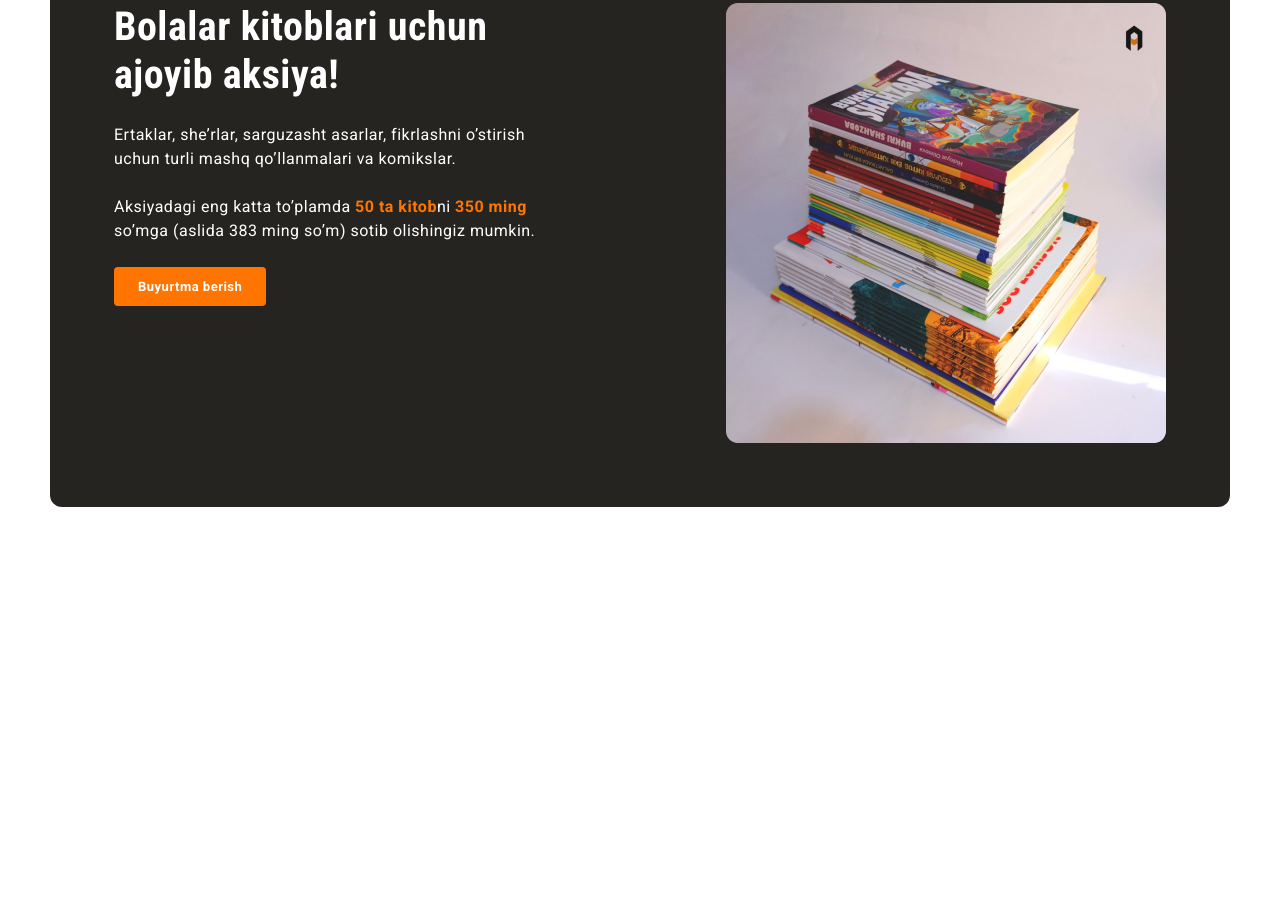
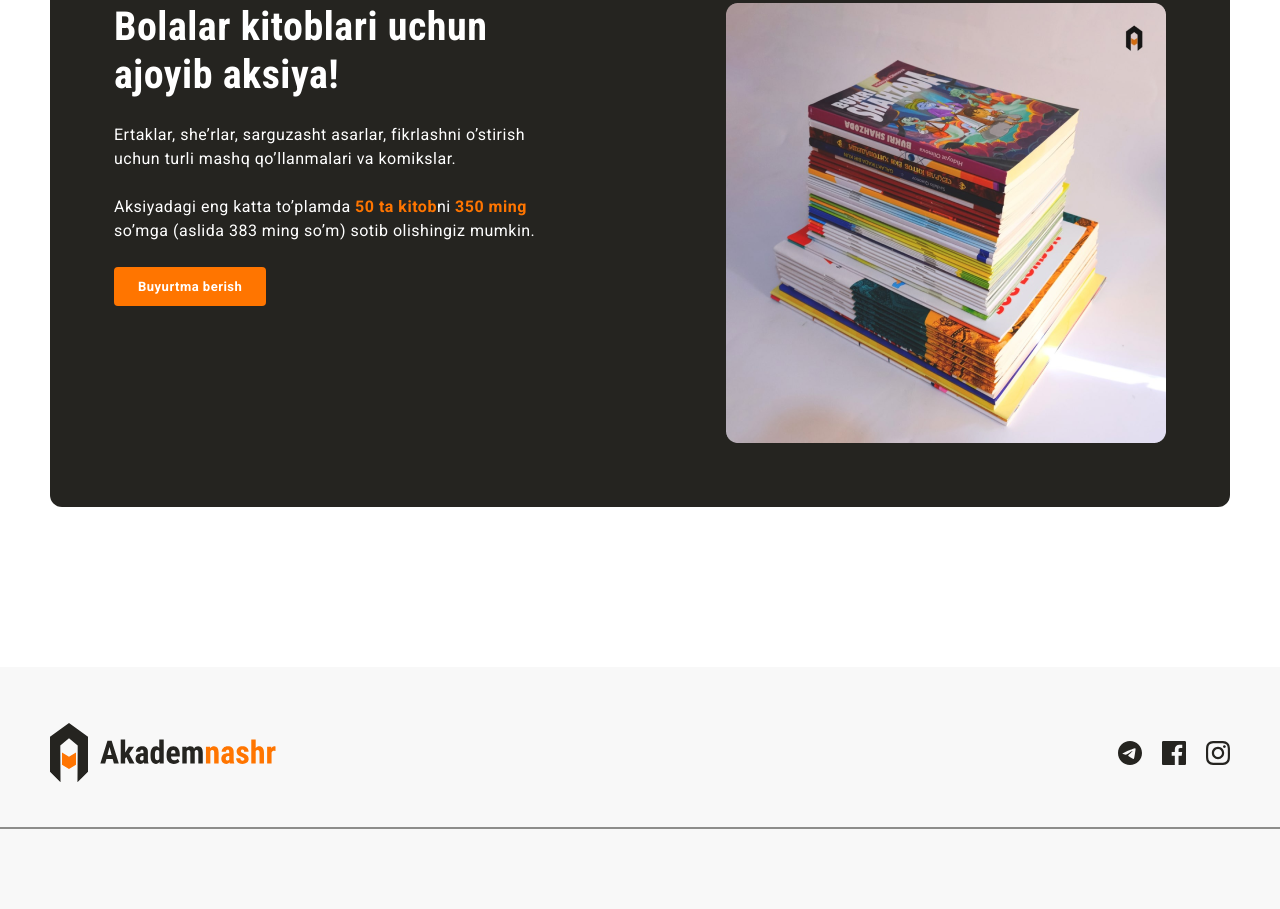
Before and after one commit to sukhrabjan/suhrob-akademnashr, a plain HTML site: page index.html in a window 1280 px wide. Shown: the part 1664-2573 px from the top of the page. Before the commit the page ends 2171 px from the top, so only its background shows below. Drawn offline with Linux system fonts and the light colour scheme.

Commit message:
footer section WIP:the footer part is incomplete

```diff
--- a/index.html
+++ b/index.html
@@ -9,8 +9,10 @@
   <link rel="preconnect" href="https://fonts.gstatic.com" crossorigin>
   <link href="https://fonts.googleapis.com/css2?family=Roboto:wght@400;500;700&display=swap" rel="stylesheet">
   <link rel="preconnect" href="https://fonts.googleapis.com">
-<link rel="preconnect" href="https://fonts.gstatic.com" crossorigin>
-<link href="https://fonts.googleapis.com/css2?family=Roboto+Condensed:wght@700&family=Roboto:wght@400;500;700&display=swap" rel="stylesheet">
+  <link rel="preconnect" href="https://fonts.gstatic.com" crossorigin>
+  <link
+    href="https://fonts.googleapis.com/css2?family=Roboto+Condensed:wght@700&family=Roboto:wght@400;500;700&display=swap"
+    rel="stylesheet">
   <link rel="stylesheet" href="style.css">
 </head>
 
@@ -86,13 +88,50 @@
       <div>
         <h3 class="promo__child">Bolalar kitoblari uchun <br>
           ajoyib aksiya!</h3>
-          <p class="promo__text">Ertaklar, she’rlar, sarguzasht asarlar, fikrlashni o’stirish <br>  uchun turli mashq qo’llanmalari va komikslar.</p>
-          <p class="promo__text">Aksiyadagi eng katta to’plamda <span class="feature__span">50 ta kitob</span>ni <span class="feature__span">350 ming <br></span>  so’mga (aslida 383 ming so’m) sotib olishingiz mumkin.</p>
-          <button class="button">Buyurtma berish</button>
+        <p class="promo__text">Ertaklar, she’rlar, sarguzasht asarlar, fikrlashni o’stirish <br> uchun turli mashq
+          qo’llanmalari va komikslar.</p>
+        <p class="promo__text">Aksiyadagi eng katta to’plamda <span class="feature__span">50 ta kitob</span>ni <span
+            class="feature__span">350 ming <br></span> so’mga (aslida 383 ming so’m) sotib olishingiz mumkin.</p>
+        <button class="button">Buyurtma berish</button>
       </div>
-      <img  src="img/sale-img.png" alt="img" width="440" height="440">
+      <img src="img/sale-img.png" alt="img" width="440" height="440">
     </div>
   </div>
+
+
+  <footer class="footer">
+    <div class="footer__small container">
+      <a href=""><img src="img/logo.svg" alt="logo" width="227" height="60"></a>
+
+      <div>
+        <a class="footer__link" href="##">
+          <svg width="24" height="24" viewBox="0 0 24 24" fill="none" xmlns="http://www.w3.org/2000/svg">
+            <path
+              d="M12 0C5.376 0 0 5.376 0 12C0 18.624 5.376 24 12 24C18.624 24 24 18.624 24 12C24 5.376 18.624 0 12 0ZM17.568 8.16C17.388 10.056 16.608 14.664 16.212 16.788C16.044 17.688 15.708 17.988 15.396 18.024C14.7 18.084 14.172 17.568 13.5 17.124C12.444 16.428 11.844 15.996 10.824 15.324C9.636 14.544 10.404 14.112 11.088 13.416C11.268 13.236 14.34 10.44 14.4 10.188C14.412 10.152 14.412 10.044 14.34 9.972C14.268 9.912 14.172 9.936 14.088 9.948C13.98 9.972 12.3 11.088 9.024 13.296C8.544 13.62 8.112 13.788 7.728 13.776C7.296 13.764 6.48 13.536 5.868 13.332C5.112 13.092 4.524 12.96 4.572 12.54C4.596 12.324 4.896 12.108 5.46 11.88C8.964 10.356 11.292 9.348 12.456 8.868C15.792 7.476 16.476 7.236 16.932 7.236C17.028 7.236 17.256 7.26 17.4 7.38C17.52 7.476 17.556 7.608 17.568 7.704C17.556 7.776 17.58 7.992 17.568 8.16Z"
+              fill="#252420" />
+          </svg>
+
+        </a>
+        <a class="footer__link" href="##">
+          <svg width="24" height="24" viewBox="0 0 24 24" fill="none" xmlns="http://www.w3.org/2000/svg">
+            <path
+              d="M22.675 0H1.325C0.593 0 0 0.593 0 1.325V22.676C0 23.407 0.593 24 1.325 24H12.82V14.706H9.692V11.084H12.82V8.413C12.82 5.313 14.713 3.625 17.479 3.625C18.804 3.625 19.942 3.724 20.274 3.768V7.008L18.356 7.009C16.852 7.009 16.561 7.724 16.561 8.772V11.085H20.148L19.681 14.707H16.561V24H22.677C23.407 24 24 23.407 24 22.675V1.325C24 0.593 23.407 0 22.675 0Z"
+              fill="#252420" />
+          </svg>
+
+        </a>
+        <a class="footer__link" href="##">
+          <svg width="24" height="24" viewBox="0 0 24 24" fill="none" xmlns="http://www.w3.org/2000/svg">
+            <path fill-rule="evenodd" clip-rule="evenodd"
+              d="M12 0C8.741 0 8.333 0.014 7.053 0.072C2.695 0.272 0.273 2.69 0.073 7.052C0.014 8.333 0 8.741 0 12C0 15.259 0.014 15.668 0.072 16.948C0.272 21.306 2.69 23.728 7.052 23.928C8.333 23.986 8.741 24 12 24C15.259 24 15.668 23.986 16.948 23.928C21.302 23.728 23.73 21.31 23.927 16.948C23.986 15.668 24 15.259 24 12C24 8.741 23.986 8.333 23.928 7.053C23.732 2.699 21.311 0.273 16.949 0.073C15.668 0.014 15.259 0 12 0ZM12 2.163C15.204 2.163 15.584 2.175 16.85 2.233C20.102 2.381 21.621 3.924 21.769 7.152C21.827 8.417 21.838 8.797 21.838 12.001C21.838 15.206 21.826 15.585 21.769 16.85C21.62 20.075 20.105 21.621 16.85 21.769C15.584 21.827 15.206 21.839 12 21.839C8.796 21.839 8.416 21.827 7.151 21.769C3.891 21.62 2.38 20.07 2.232 16.849C2.174 15.584 2.162 15.205 2.162 12C2.162 8.796 2.175 8.417 2.232 7.151C2.381 3.924 3.896 2.38 7.151 2.232C8.417 2.175 8.796 2.163 12 2.163ZM5.838 12C5.838 8.597 8.597 5.838 12 5.838C15.403 5.838 18.162 8.597 18.162 12C18.162 15.404 15.403 18.163 12 18.163C8.597 18.163 5.838 15.403 5.838 12ZM12 16C9.791 16 8 14.21 8 12C8 9.791 9.791 8 12 8C14.209 8 16 9.791 16 12C16 14.21 14.209 16 12 16ZM16.965 5.595C16.965 4.8 17.61 4.155 18.406 4.155C19.201 4.155 19.845 4.8 19.845 5.595C19.845 6.39 19.201 7.035 18.406 7.035C17.61 7.035 16.965 6.39 16.965 5.595Z"
+              fill="#252420" />
+          </svg>
+
+        </a>
+
+      </div>
+    </div>
+  </footer>
 </body>
 
 </html>
--- a/style.css
+++ b/style.css
@@ -231,7 +231,7 @@ body {
 }
 
 .promo {
-
+  margin-bottom: 160px;
   display: flex;
   justify-content: space-between;
   padding-top: 64px;
@@ -279,3 +279,34 @@ body {
   line-height: 150%;
   letter-spacing: 0.5px;
 }
+
+.footer {
+  padding-top: 56px;
+  padding-bottom: 40px;
+  background-color: #F8F8F8;
+}
+
+.footer__small {
+  display: flex;
+  align-items: center;
+  justify-content: space-between;
+  margin-bottom: 40px;
+  border-bottom: 2px solid  rgba(37, 36, 32, 0.50);
+  padding-bottom: 40px;
+}
+
+.footer__link {
+  text-decoration: none;
+}
+
+.footer__link:not(:last-child) {
+  margin-right: 16px;
+}
+
+.footer__line {
+ width: 110%;
+ max-width: 1100px;
+  height: 2px;
+  flex-shrink: 0;
+  background: rgba(37, 36, 32, 0.50);
+}
```
Also changed, not shown: img/icon-facebook.svg (added), img/icon-instagram.svg (added), img/icon-telegram.svg (added).
